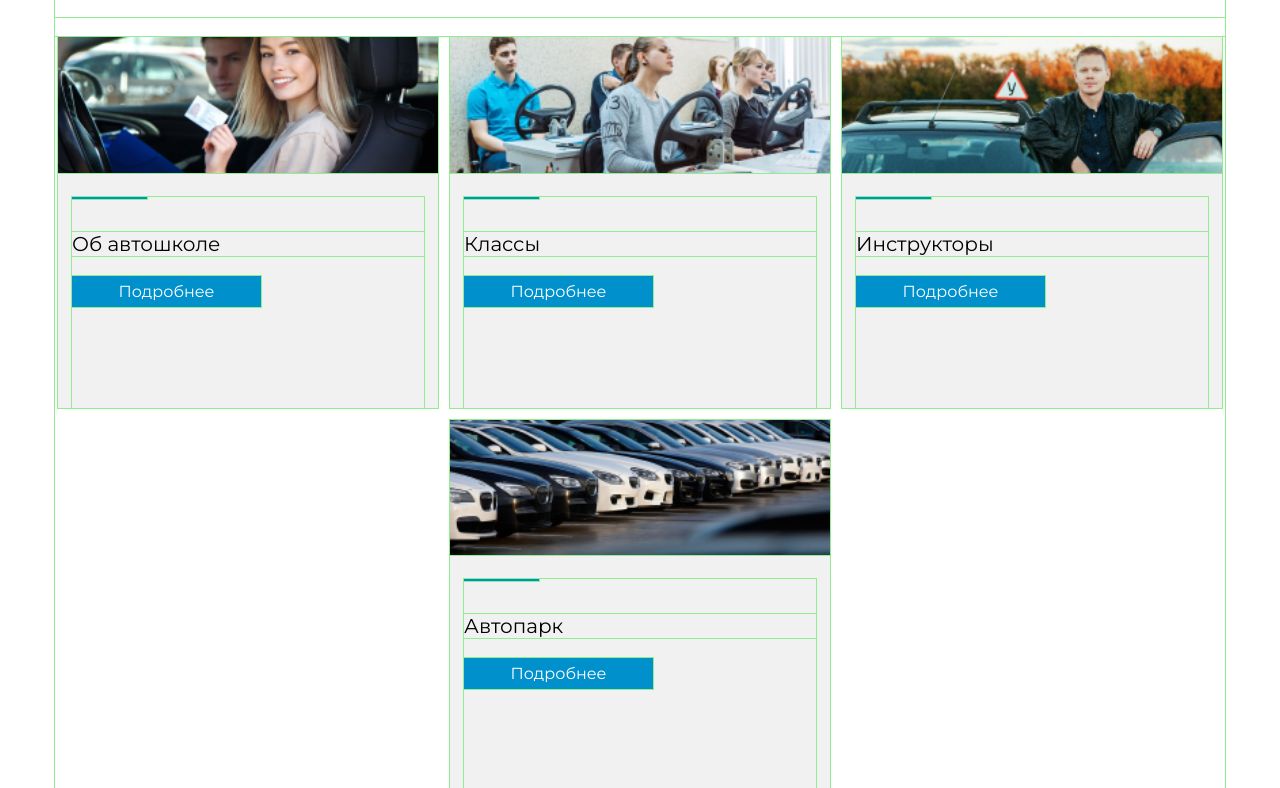
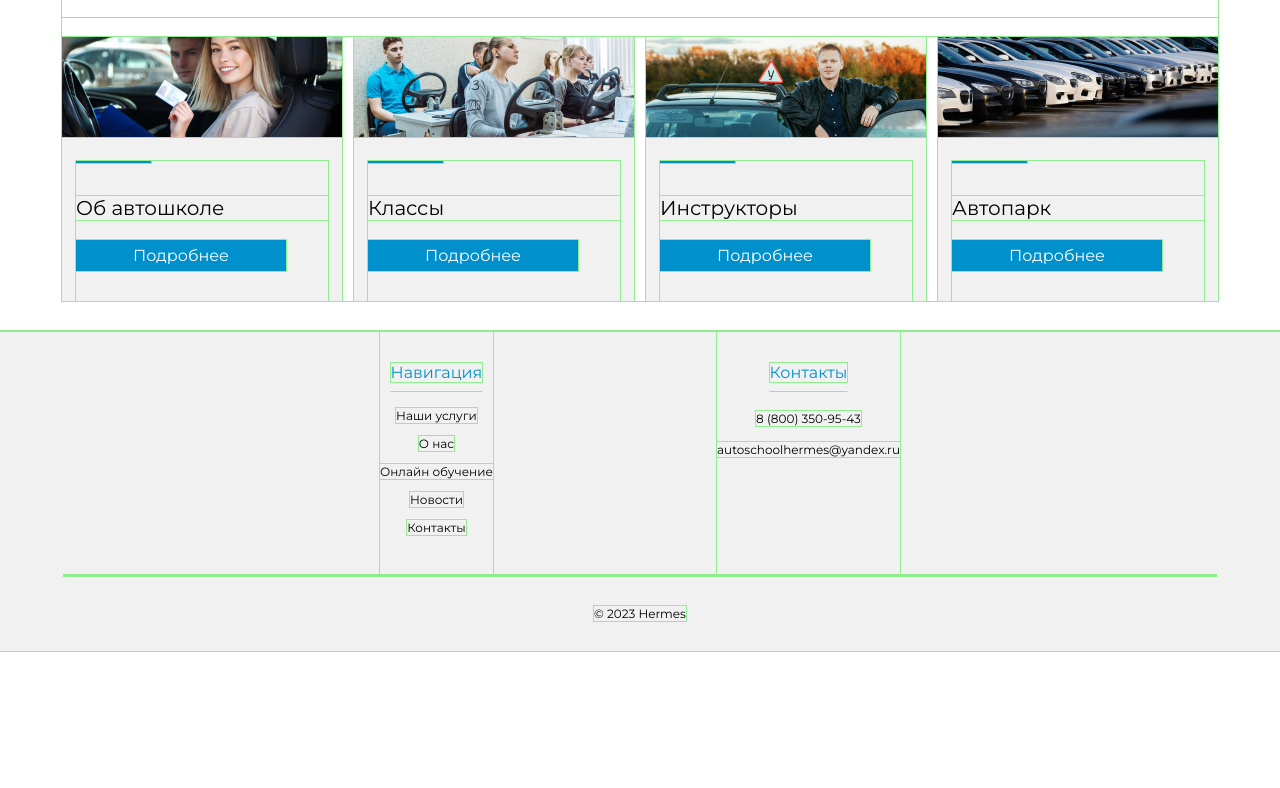
Before and after one commit to KatyEkat/HermesLayout, a website: page src/pages/aboutUsSmallPage.html in a window 1280 px wide. Shown: the part 105-893 px from the top of the page. After the commit the page ends 800 px from the top, so only its background shows below. Drawn offline with nearby package versions, Linux system fonts and the light colour scheme.

Commit message:
fix btns

```diff
--- a/src/pages/aboutUsSmallPage.html
+++ b/src/pages/aboutUsSmallPage.html
@@ -31,41 +31,41 @@
             </div>
 
             <div class="instructure_block">
-                <div class="instructure_miniblock">
-                    <img class="instructure_miniblock-img" src="../../img/aboutUsAutoschool/car.png" alt="photo">
+                <div class="about_autoschool-block">
+                    <img class="aboutautosckhool_miniblock-img" src="../../img/aboutUsAutoschool/car.png" alt="photo">
                     <div class="instructure_miniblock-content about_autoschool-miniblock">
                         <p class="instructure_miniblock-blue"></p>
                         <h2 class="about_auto_school_miniblock-header">Об автошколе</h2>
-                        <a class="services_btn" href="../pages/about.html">Подробнее</a>
+                        <a class="about_minipage_btn" href="../pages/about.html">Подробнее</a>
                     </div>
                 </div>
 
-                <div class="instructure_miniblock">
-                    <img class="instructure_miniblock-img" src="../../img/aboutUsAutoschool/class.png" alt="photo">
+                <div class="about_autoschool-block">
+                    <img class="aboutautosckhool_miniblock-img" src="../../img/aboutUsAutoschool/class.png" alt="photo">
                     <div class="instructure_miniblock-content about_autoschool-miniblock">
                         <p class="instructure_miniblock-blue"></p>
                         <h2 class="about_auto_school_miniblock-header">Классы</h2>
-                        <a class="services_btn" href="../pages/classes.html">Подробнее</a>
+                        <a class="about_minipage_btn" href="../pages/classes.html">Подробнее</a>
                     </div>
                 </div>
 
 
-                <div class="instructure_miniblock">
-                    <img class="instructure_miniblock-img" src="../../img/aboutUsAutoschool/instructure.png" alt="photo">
+                <div class="about_autoschool-block">
+                    <img class="aboutautosckhool_miniblock-img" src="../../img/aboutUsAutoschool/instructure.png" alt="photo">
                     <div class="instructure_miniblock-content about_autoschool-miniblock">
                         <p class="instructure_miniblock-blue"></p>
                         <h2 class="about_auto_school_miniblock-header">Инструкторы</h2>
-                        <a class="services_btn" href="../pages/instructures.html">Подробнее</a>
+                        <a class="about_minipage_btn" href="../pages/instructures.html">Подробнее</a>
                     </div>
                 </div>
 
 
-                <div class="instructure_miniblock">
-                    <img class="instructure_miniblock-img" src="../../img/aboutUsAutoschool/autopark.png" alt="photo">
+                <div class="about_autoschool-block">
+                    <img class="aboutautosckhool_miniblock-img" src="../../img/aboutUsAutoschool/autopark.png" alt="photo">
                     <div class="instructure_miniblock-content about_autoschool-miniblock">
                         <p class="instructure_miniblock-blue"></p>
                         <h2 class="about_auto_school_miniblock-header">Автопарк</h2>
-                        <a class="services_btn" href="../pages/autopark.html">Подробнее</a>
+                        <a class="about_minipage_btn" href="../pages/autopark.html">Подробнее</a>
                     </div>
                 </div>
 
--- a/styles/main.css
+++ b/styles/main.css
@@ -1428,4 +1428,36 @@
 	display: flex;
 	gap: 20px;
 	flex-direction: column;
+	height: auto;
 }
+
+
+.about_autoschool-block{
+	background: #f1f1f1;
+	width: clamp(170px, 50vw, 280px);
+}
+
+.aboutautosckhool_miniblock-img {
+	width: clamp(170px, 50vw, 280px);
+	margin-bottom: 20px;
+}
+
+
+.about_minipage_btn {
+	color: #fff;
+	font-family: "Montserrat";
+	font-size: 16px;
+	font-style: normal;
+	font-weight: 400;
+	line-height: normal;
+	display: flex;
+	width: clamp(100px, 18vw, 170px);
+	padding: 6px 20px;
+	justify-content: center;
+	align-items: center;
+	gap: 10px;
+	background: #0091cd;
+	margin-bottom: 30px;
+	border: none;
+	text-decoration: none;
+}
```
